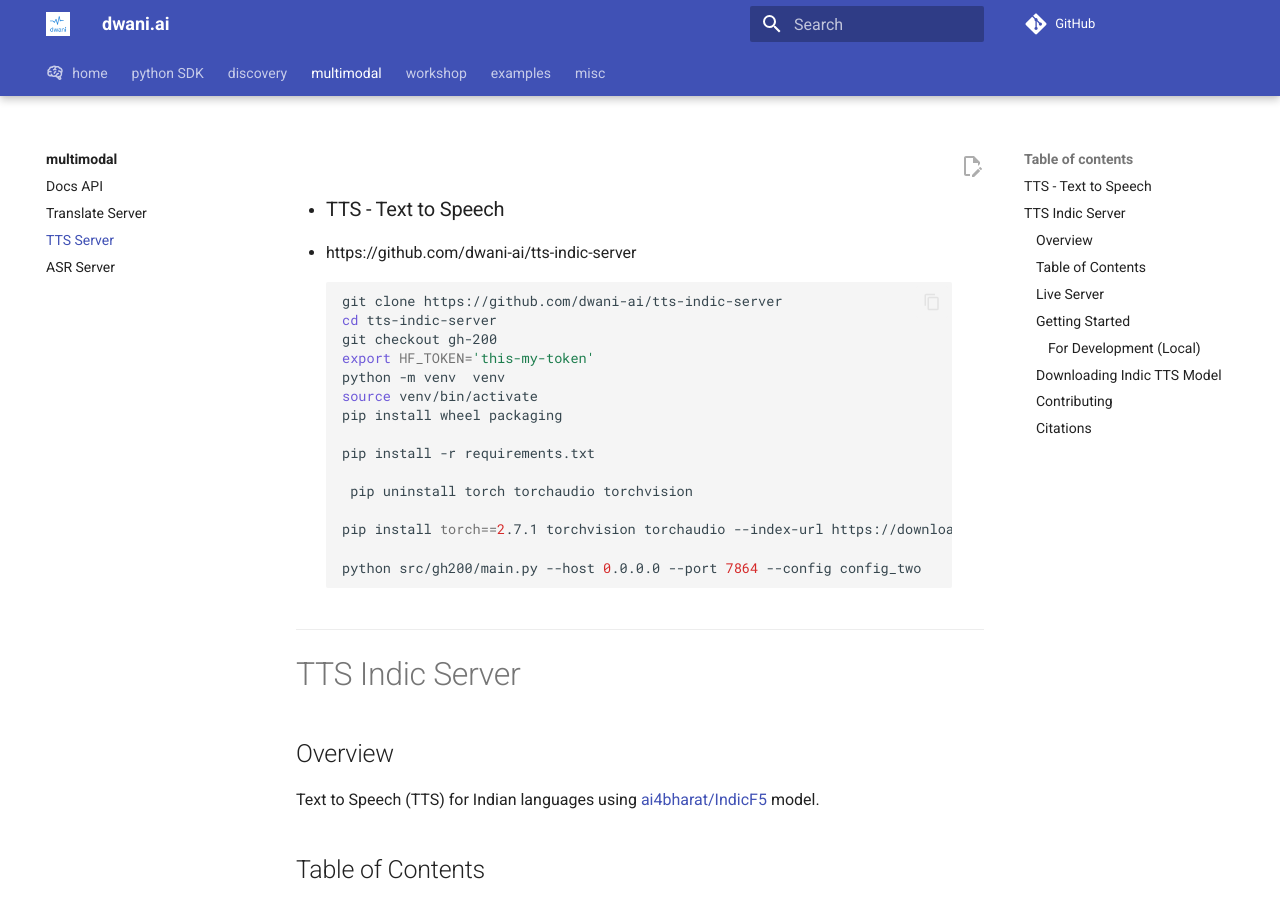
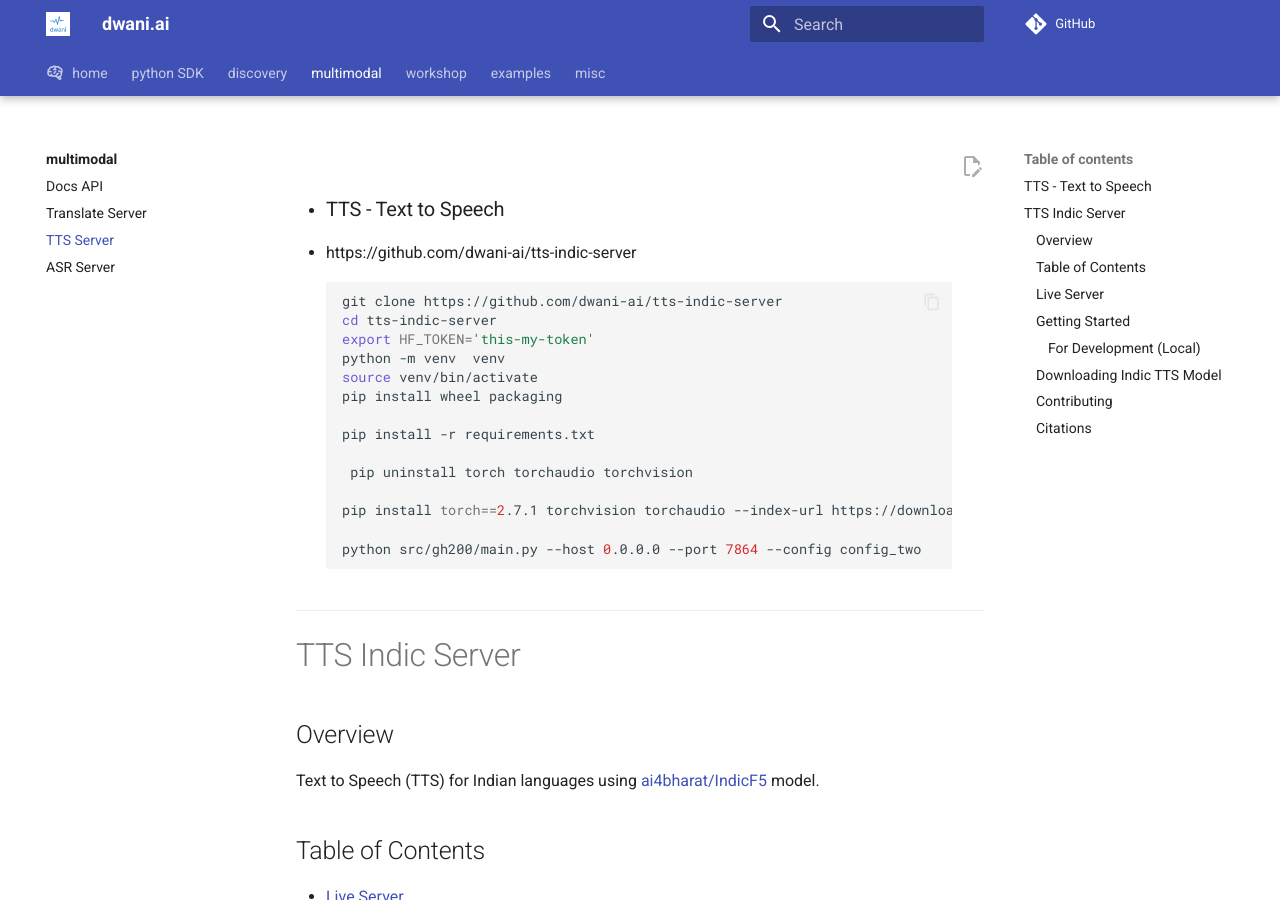
Before and after one commit to dwani-ai/docs, an MkDocs documentation site: the page built from docs/multimodal/tts-server.md, in a window 1280 px wide and 900 px high. Built offline with MkDocs 1.6.1 and Material for MkDocs 9.7.7, drawn with Linux system fonts in a browser that asks for light colours; comment, search, counter and statistics services are not loaded.

Commit message:
fix-buid

````diff
--- a/docs/multimodal/tts-server.md
+++ b/docs/multimodal/tts-server.md
@@ -4,7 +4,6 @@
 ```bash
 git clone https://github.com/dwani-ai/tts-indic-server
 cd tts-indic-server
-git checkout gh-200
 export HF_TOKEN='this-my-token'
 python -m venv  venv
 source venv/bin/activate
````
